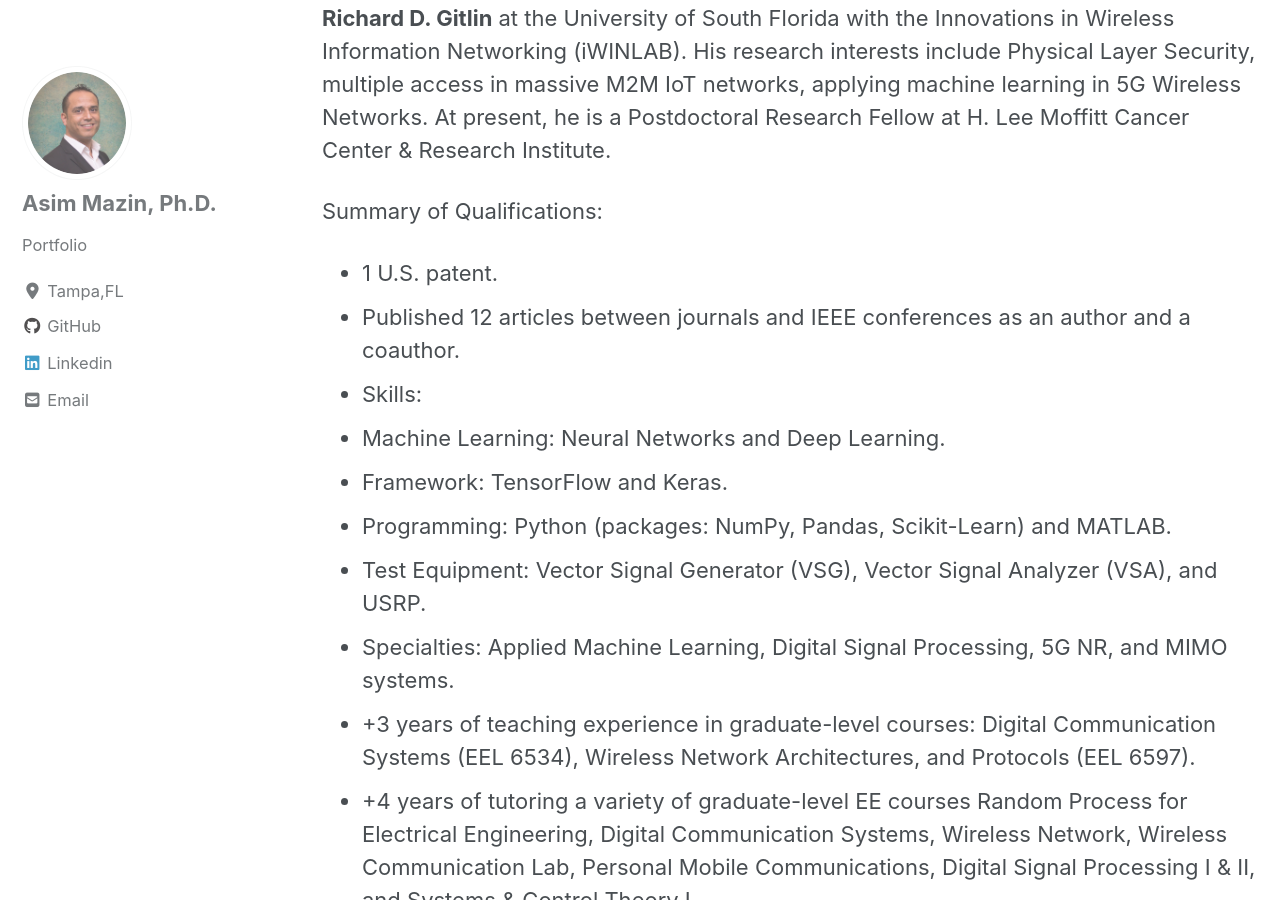
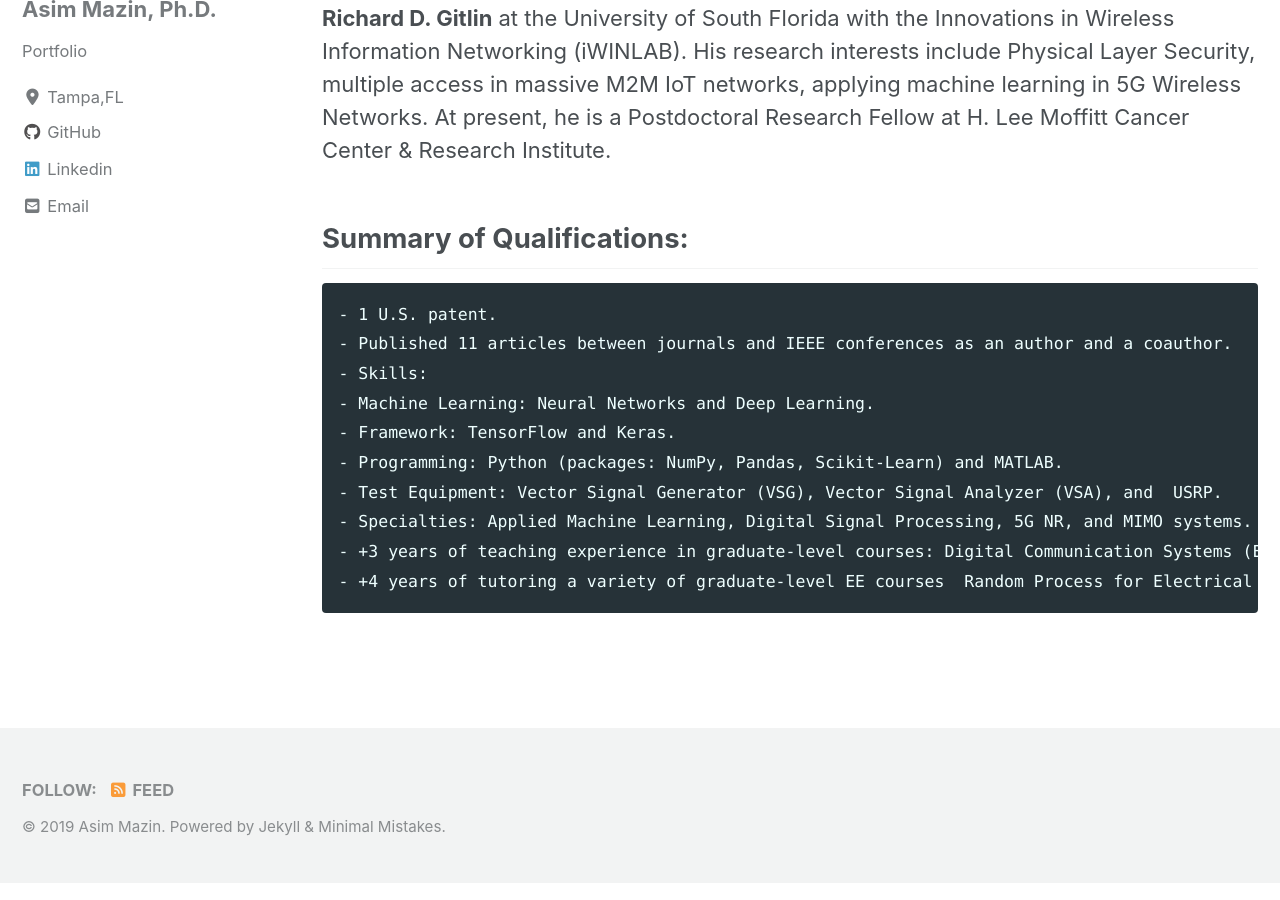
Before and after one commit to AsimMazin/Asimmazin.github.io, a Jekyll site: the page built from _pages/about.md, in a window 1280 px wide and 900 px high, scrolled down 359 px. Built offline with Jekyll 4.4.1, drawn with Linux system fonts in a browser that asks for light colours; cached includes are drawn as plain includes; nearby versions of some CDN libraries; some of the changed text lies outside the part shown.

Commit message:
New Modifications

```diff
--- a/_pages/about.md
+++ b/_pages/about.md
@@ -11,14 +11,14 @@
 In May 2019, he received his Ph.D. degree under the supervision of Prof. **Richard D. Gitlin** at the University of South Florida with the Innovations in Wireless Information Networking (iWINLAB).
 His research interests include Physical Layer Security, multiple access in massive M2M IoT networks, applying machine learning in 5G Wireless Networks. At present, he is a Postdoctoral Research Fellow at H. Lee Moffitt Cancer Center & Research Institute.
 
-Summary of Qualifications:
-- 1 U.S. patent.
-- Published 12 articles between journals and IEEE conferences as an author and a coauthor.
-- Skills:
-- Machine Learning: Neural Networks and Deep Learning.
-- Framework: TensorFlow and Keras.
-- Programming: Python (packages: NumPy, Pandas, Scikit-Learn) and MATLAB.
-- Test Equipment: Vector Signal Generator (VSG), Vector Signal Analyzer (VSA), and  USRP.
-- Specialties: Applied Machine Learning, Digital Signal Processing, 5G NR, and MIMO systems.
-- +3 years of teaching experience in graduate-level courses: Digital Communication Systems (EEL 6534), Wireless Network Architectures, and Protocols (EEL 6597).
-- +4 years of tutoring a variety of graduate-level EE courses  Random Process for Electrical Engineering, Digital Communication Systems, Wireless Network, Wireless Communication Lab, Personal Mobile Communications, Digital Signal Processing I & II, and Systems & Control Theory I.
+## Summary of Qualifications:
+    - 1 U.S. patent.
+    - Published 11 articles between journals and IEEE conferences as an author and a coauthor.
+    - Skills:
+    - Machine Learning: Neural Networks and Deep Learning.
+    - Framework: TensorFlow and Keras.
+    - Programming: Python (packages: NumPy, Pandas, Scikit-Learn) and MATLAB.
+    - Test Equipment: Vector Signal Generator (VSG), Vector Signal Analyzer (VSA), and  USRP.
+    - Specialties: Applied Machine Learning, Digital Signal Processing, 5G NR, and MIMO systems.
+    - +3 years of teaching experience in graduate-level courses: Digital Communication Systems (EEL 6534), Wireless Network Architectures, and Protocols (EEL 6597).
+    - +4 years of tutoring a variety of graduate-level EE courses  Random Process for Electrical Engineering, Digital Communication Systems, Wireless Network, Wireless Communication Lab, Personal Mobile Communications, Digital Signal Processing I & II, and Systems & Control Theory I.
```
